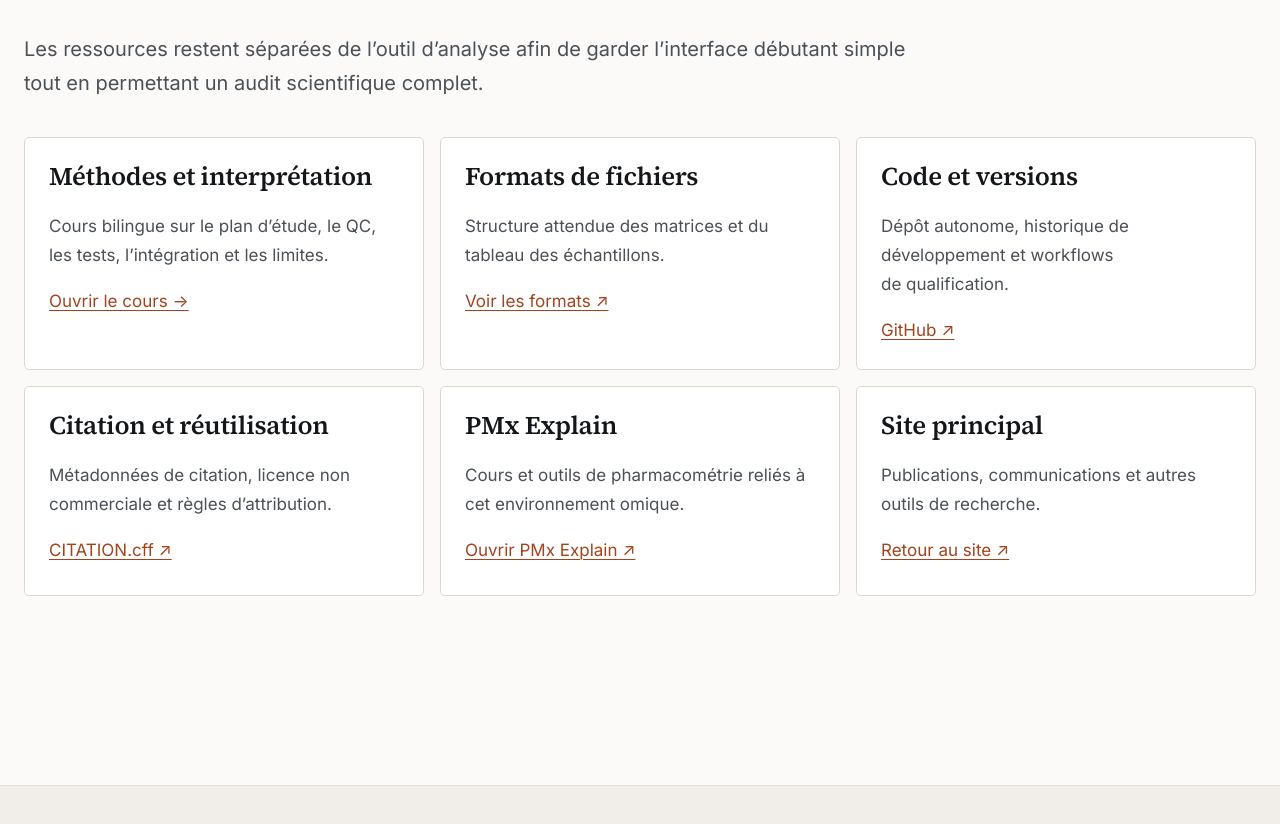
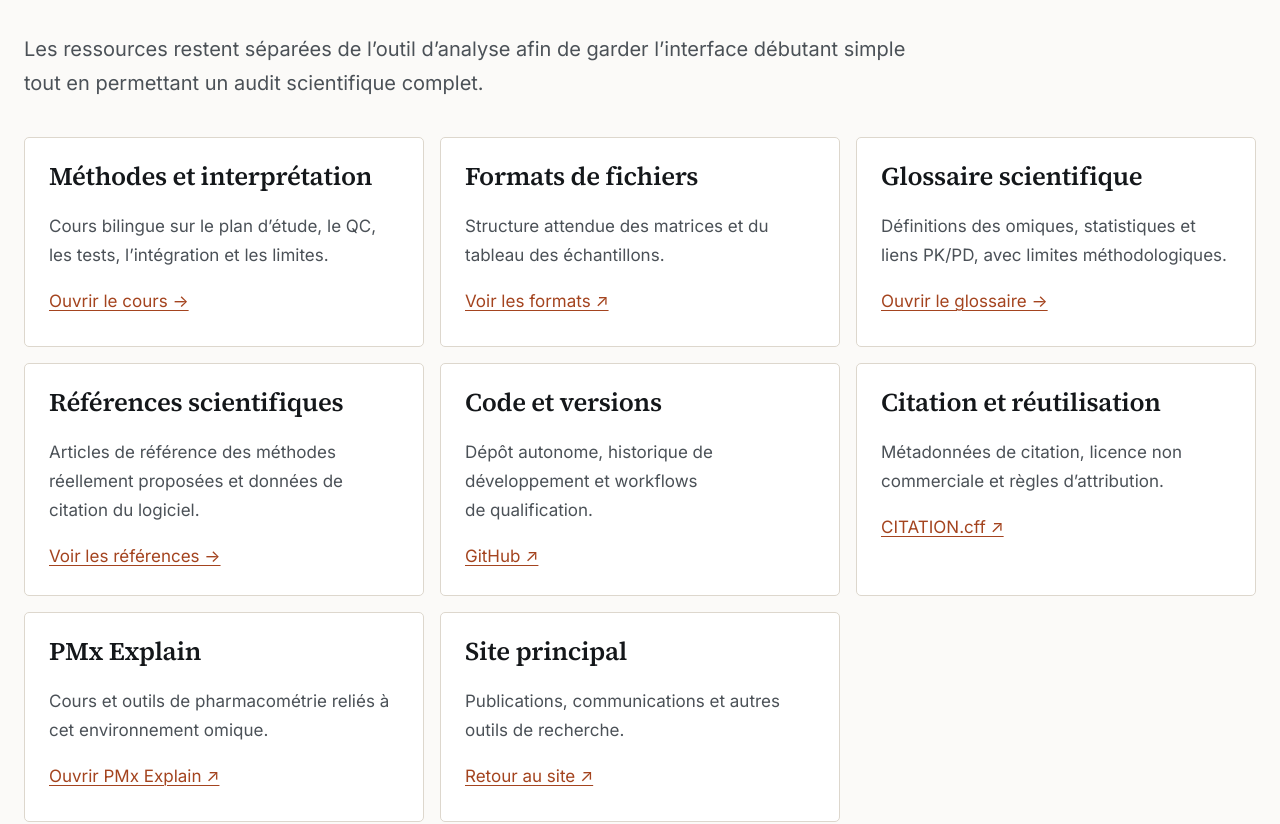
Before and after one commit to rberrah/MultiOmics, a SvelteKit app: page /multiomics/resources in a window 1280 px wide. Shown: the part 420-1244 px from the top of the page. Built offline with nearby package versions, Linux system fonts and the light colour scheme.

Commit message:
ui: finish PMx-matched resources dropdown and glossary/reference hub
* ui: fully mirror PMx discipline icon and surface glossary/references on resources hub

* ui: fully mirror PMx discipline icon and surface glossary/references on resources hub

```diff
--- a/src/routes/+layout.svelte
+++ b/src/routes/+layout.svelte
@@ -3,7 +3,7 @@
   import '@fontsource-variable/inter';
   import '@fontsource-variable/source-serif-4';
   import '@fontsource-variable/jetbrains-mono';
-  import { BookOpen, ChartNoAxesCombined, Library, ChevronDown, Blocks } from '@lucide/svelte';
+  import { BookOpen, ChartNoAxesCombined, Library, ChevronDown } from '@lucide/svelte';
   import { base } from '$app/paths';
   import { page } from '$app/stores';
   import { afterNavigate } from '$app/navigation';
@@ -40,7 +40,7 @@
   let groups = $derived([
     {key:'learn',label:t('Apprendre','Learn'),icon:BookOpen,keys:['learn','design']},
     {key:'analyze',label:t('Analyser','Analyze'),icon:ChartNoAxesCombined,keys:['tool','workflow']},
-    {key:'disciplines',label:t('Autres disciplines','Other disciplines'),icon:Blocks,keys:['disciplines','pmx','omics2pk']},
+    {key:'disciplines',label:t('Autres disciplines','Other disciplines'),icon:Library,keys:['disciplines','pmx','omics2pk']},
     {key:'resources',label:t('Ressources','Resources'),icon:Library,keys:['resources','glossary','references','source','main-site']}
   ]);
   /** @param {string} href */
--- a/src/routes/multiomics/resources/+page.svelte
+++ b/src/routes/multiomics/resources/+page.svelte
@@ -25,6 +25,16 @@
       <h2>{t('Formats de fichiers','File formats')}</h2>
       <p>{t('Structure attendue des matrices et du tableau des échantillons.', 'Expected structure for matrices and sample metadata.')}</p>
       <a href={base + '/multiomics/README.txt'} target="_blank">{t('Voir les formats','View formats')} ↗</a>
+    </article>
+    <article class="card">
+      <h2>{t('Glossaire scientifique','Scientific glossary')}</h2>
+      <p>{t('Définitions des omiques, statistiques et liens PK/PD, avec limites méthodologiques.', 'Clear terminology for omics, statistics and PK/PD with methodological caveats.')}</p>
+      <a href={base + '/multiomics/glossary/'} data-testid="resource-glossary">{t('Ouvrir le glossaire','Open glossary')} →</a>
+    </article>
+    <article class="card">
+      <h2>{t('Références scientifiques','Scientific references')}</h2>
+      <p>{t('Articles de référence des méthodes réellement proposées et données de citation du logiciel.', 'Original methodological references and software citation information.')}</p>
+      <a href={base + '/multiomics/references/'} data-testid="resource-references">{t('Voir les références','View references')} →</a>
     </article>
     <article class="card">
       <h2>{t('Code et versions','Code and releases')}</h2>
```
